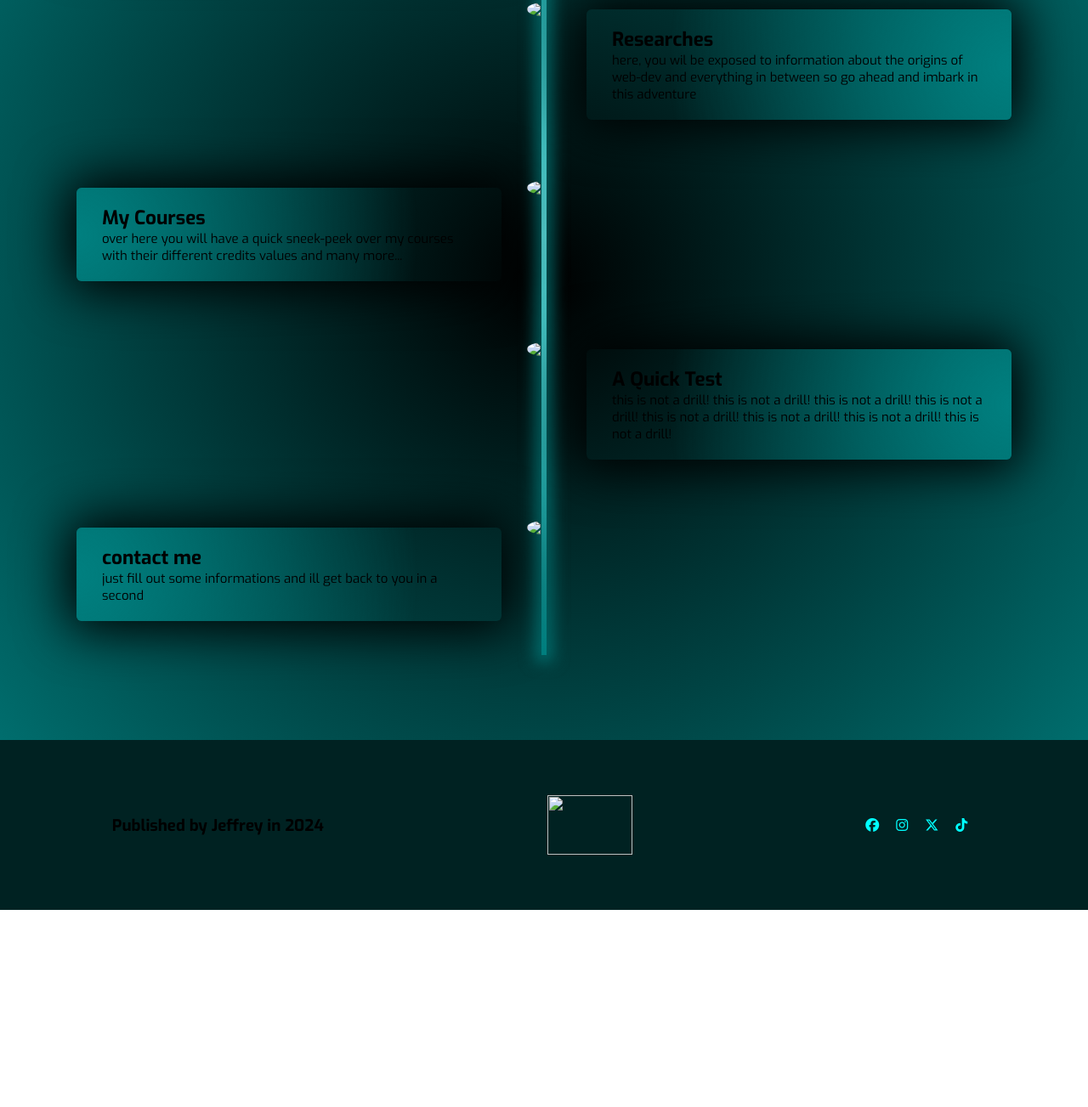
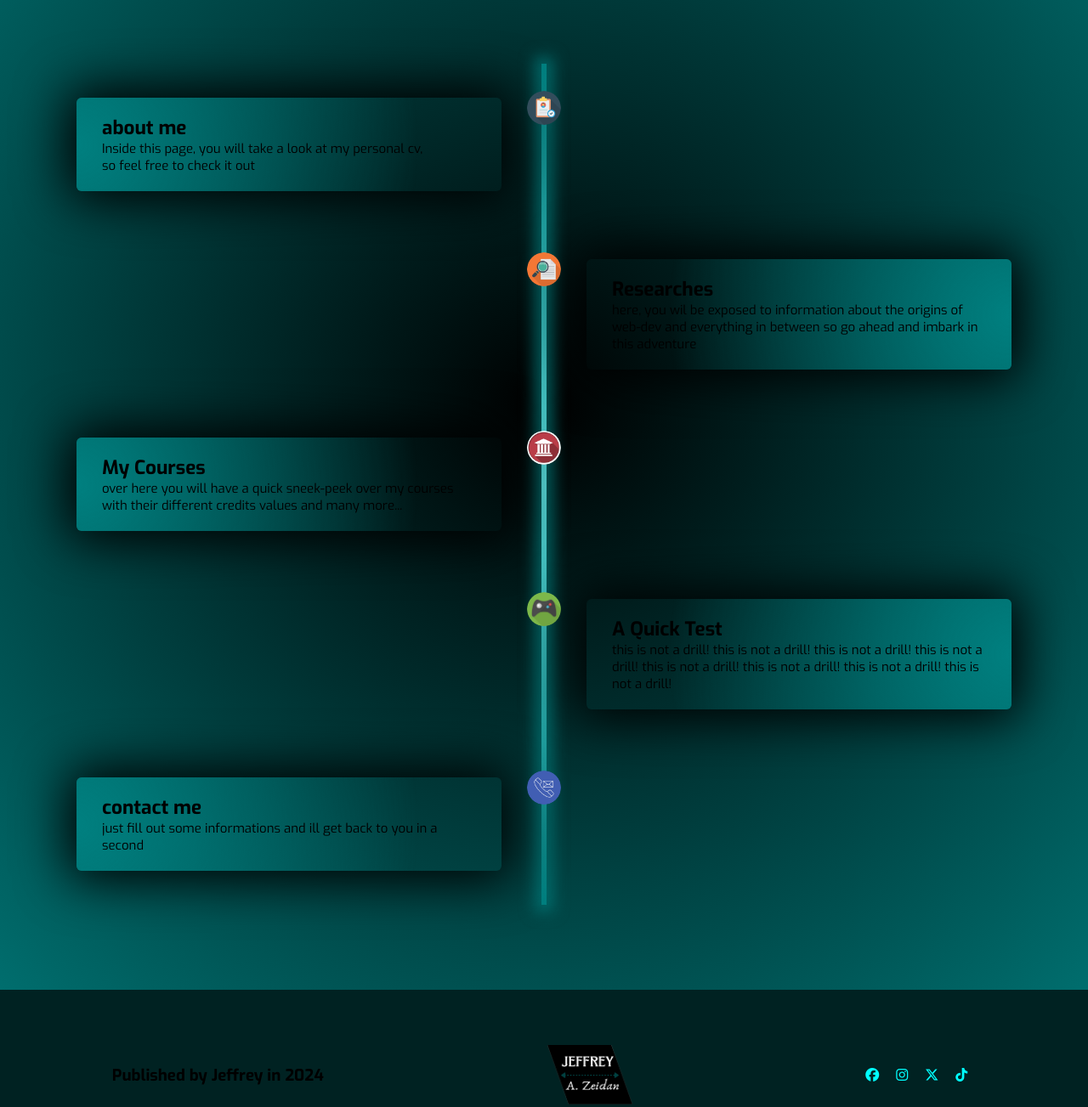
Before and after one commit to 1effrey/final-project, a plain HTML site: page index.html in a window 1280 px wide. Shown: the part 412-1715 px from the top of the page at 85% size. Before the commit the page ends 1483 px from the top, so only its background shows below. Drawn offline with Linux system fonts and the light colour scheme.

Commit message:
Update index.html

```diff
--- a/index.html
+++ b/index.html
@@ -15,7 +15,7 @@
 </head>
 <body>
   <div class="top-logo">
-    <img src="icons/jeff-logo.png" >
+    <img src="jeff-logo.png" >
   </div>
 
   <div class="header">
@@ -27,7 +27,7 @@
 
     <div class="container left-container">
       <a href="cv.html" id="linkk">
-        <img src="icons/CV.png">
+        <img src="cv.png">
         <div class="text-box">
           <h2>about me</h2>
           <P>Inside this page, you will take a look at my personal cv,<br> so feel free to check it out</P>
@@ -37,7 +37,7 @@
     </div>
     <div class="container right-container">
       <a href="reseach.html" id="linkk">
-        <img src="icons/researches.png">
+        <img src="researches.png">
         <div class="text-box">
           <h2>Researches</h2>
           <P>here, you wil be exposed to information about the origins of web-dev and everything in between so go ahead and imbark in this adventure </P>
@@ -47,7 +47,7 @@
     </div>
     <div class="container left-container">
       <a href="mycourses.html" id="linkk">
-        <img src="icons/uni.course.png">
+        <img src="uni.course.png">
         <div class="text-box">
           <h2 >My Courses</h2>
           <P>over here you will have a quick sneek-peek over my courses with their different credits values and many more...</P>
@@ -57,7 +57,7 @@
     </div>
     <div class="container right-container">
       <a href="test.html" id="linkk">
-        <img src="icons/test.png">
+        <img src="test.png">
         <div class="text-box">
           <h2>A Quick Test</h2>
           <P>this is not a drill! this is not a drill! this is not a drill! this is not a drill! this is not a drill! this is not a drill! this is not a drill! this is not a drill! </P>
@@ -67,7 +67,7 @@
     </div>
     <div class="container left-container">
       <a href="mycourses.html" id="linkk">
-        <img src="icons/contact.us.png">
+        <img src="contact.us.png">
         <div class="text-box">
           <h2>contact me</h2>
           <P>just fill out some informations and ill get back to you in a second</P>
@@ -79,7 +79,7 @@
   <div class="footer">
     <h3>Published by Jeffrey in 2024</h3>
 
-    <img src="icons/jeff-logo.png" id="my-logo">
+    <img src="jeff-logo.png" id="my-logo">
 
     <div class="social-logos">
       <a href="https://www.facebook.com/jeffrey.abouzeidan.7" class="fa-brands fa-facebook"></a>
```
